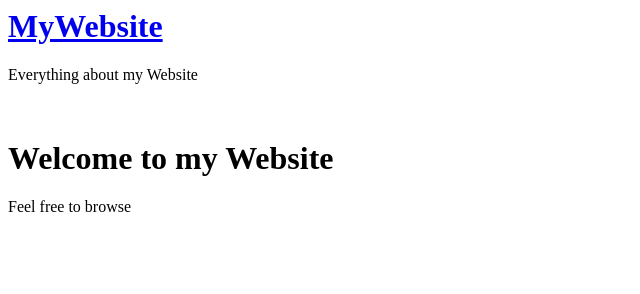
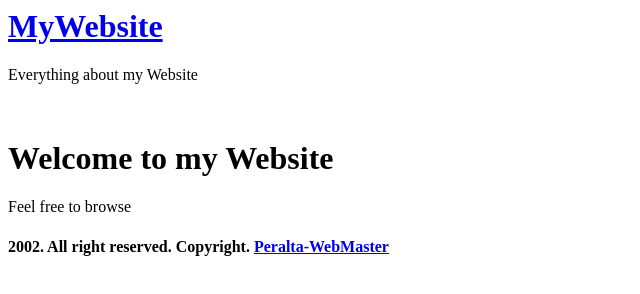
Before and after one commit to Iamquade/MyWebsite, a plain HTML site: page index.html in a window 1280 px wide. Shown: the whole page, without its empty margins (0-640 px from the left). Drawn offline with Linux system fonts and the light colour scheme.

Commit message:
footer has been adde

```diff
--- a/index.html
+++ b/index.html
@@ -11,5 +11,6 @@
     <br />
     <h1>Welcome to my Website</h1>
     <p>Feel free to browse</p>
+    <h4>2002. All right reserved. Copyright. <a href="#">Peralta-WebMaster</a></h4>
 </body>
 </html>
```
